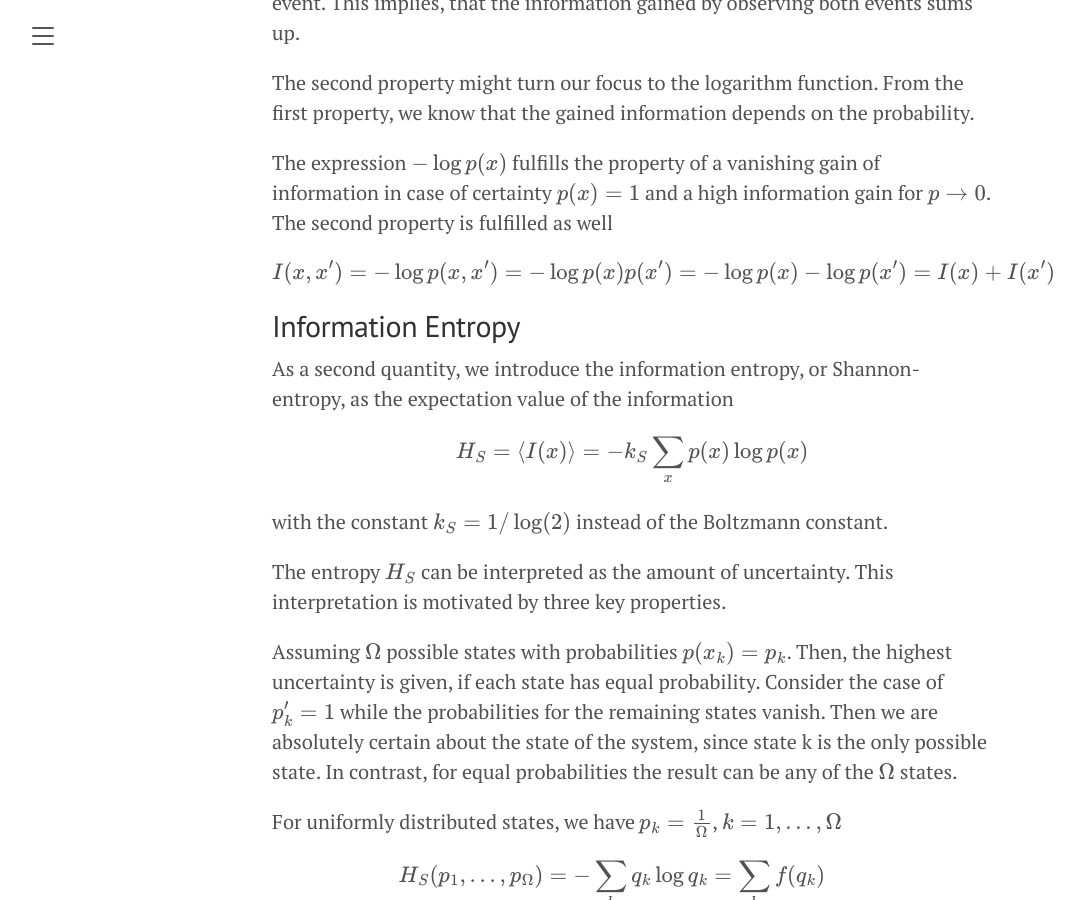
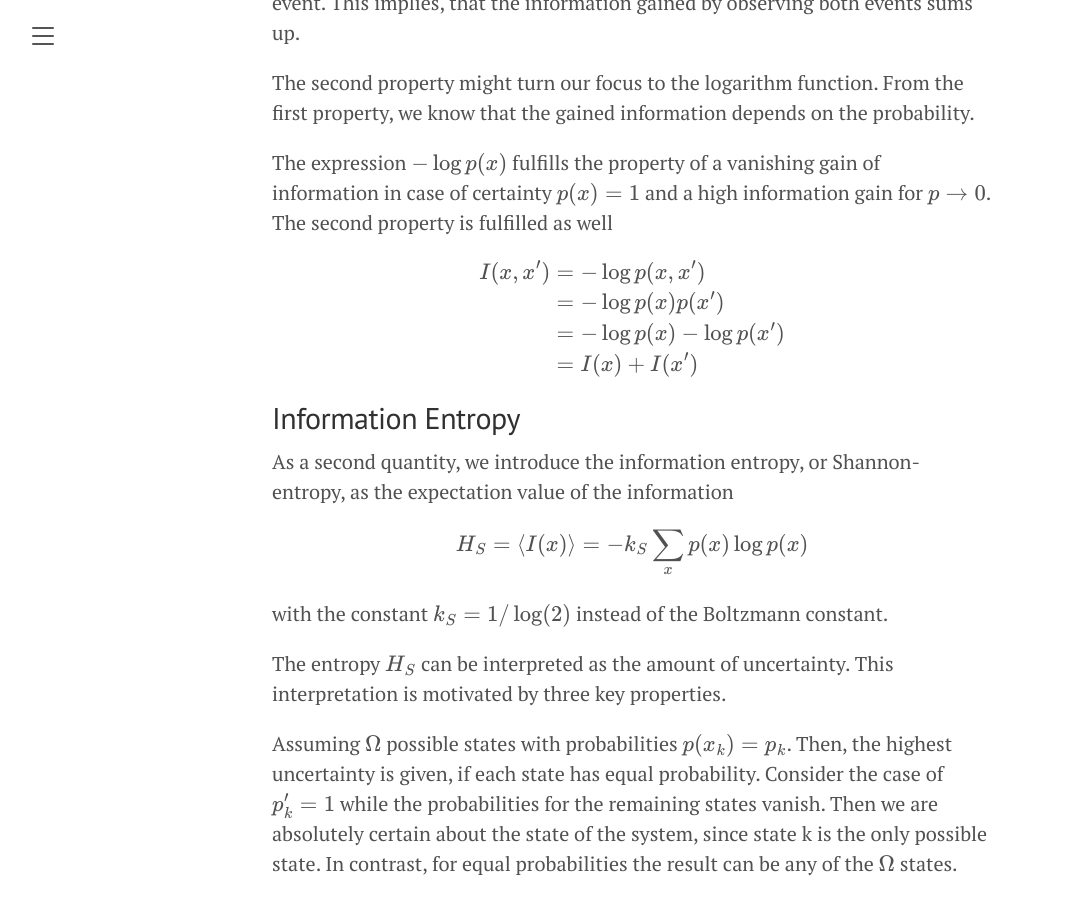
Before and after one commit to BLyndon/bayesian_methods, a Jekyll site: the page built from docs/_posts/2020-07-30-information_theory.md, in a window 1280 px wide and 900 px high, scrolled down 804 px. Shown: the whole window, without its empty margins (8-1092 px from the left). Built offline with Jekyll 4.4.1, drawn with Linux system fonts in a browser that asks for light colours; some of the changed text lies outside the part shown.

Commit message:
format equation

```diff
--- a/docs/_posts/2020-07-30-information_theory.md
+++ b/docs/_posts/2020-07-30-information_theory.md
@@ -20,7 +20,9 @@ The second property might turn our focus to the logarithm function. From the fir
 The expression $$-\log p(x)$$ fulfills the property of a vanishing gain of information in case of certainty $$p(x)=1$$ and a high information gain for $$p \to 0$$. The second property is fulfilled as well
 
 $$
-    I(x, x') = - \log p(x, x') = - \log p(x)p(x') = -\log p(x) - \log p(x') = I(x) + I(x')
+\begin{aligned}
+    I(x, x') & = - \log p(x, x') \\ & = - \log p(x)p(x') \\ & = -\log p(x) - \log p(x') \\ & = I(x) + I(x')
+\end{aligned}
 $$
 
 ## Information Entropy
```
Also changed, not shown: other parts of docs/_posts/2020-07-30-information_theory.md (+1 -1 lines).
